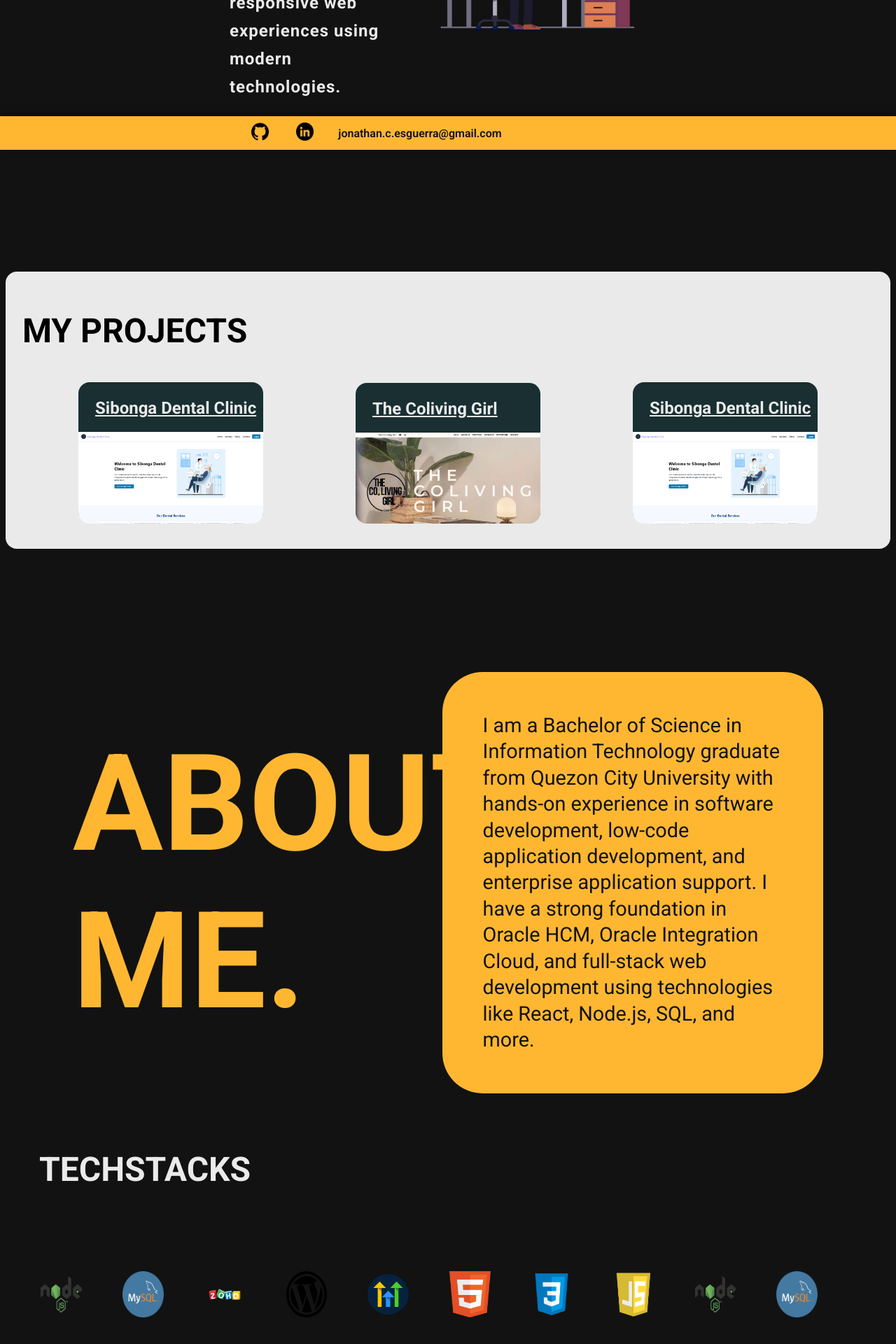
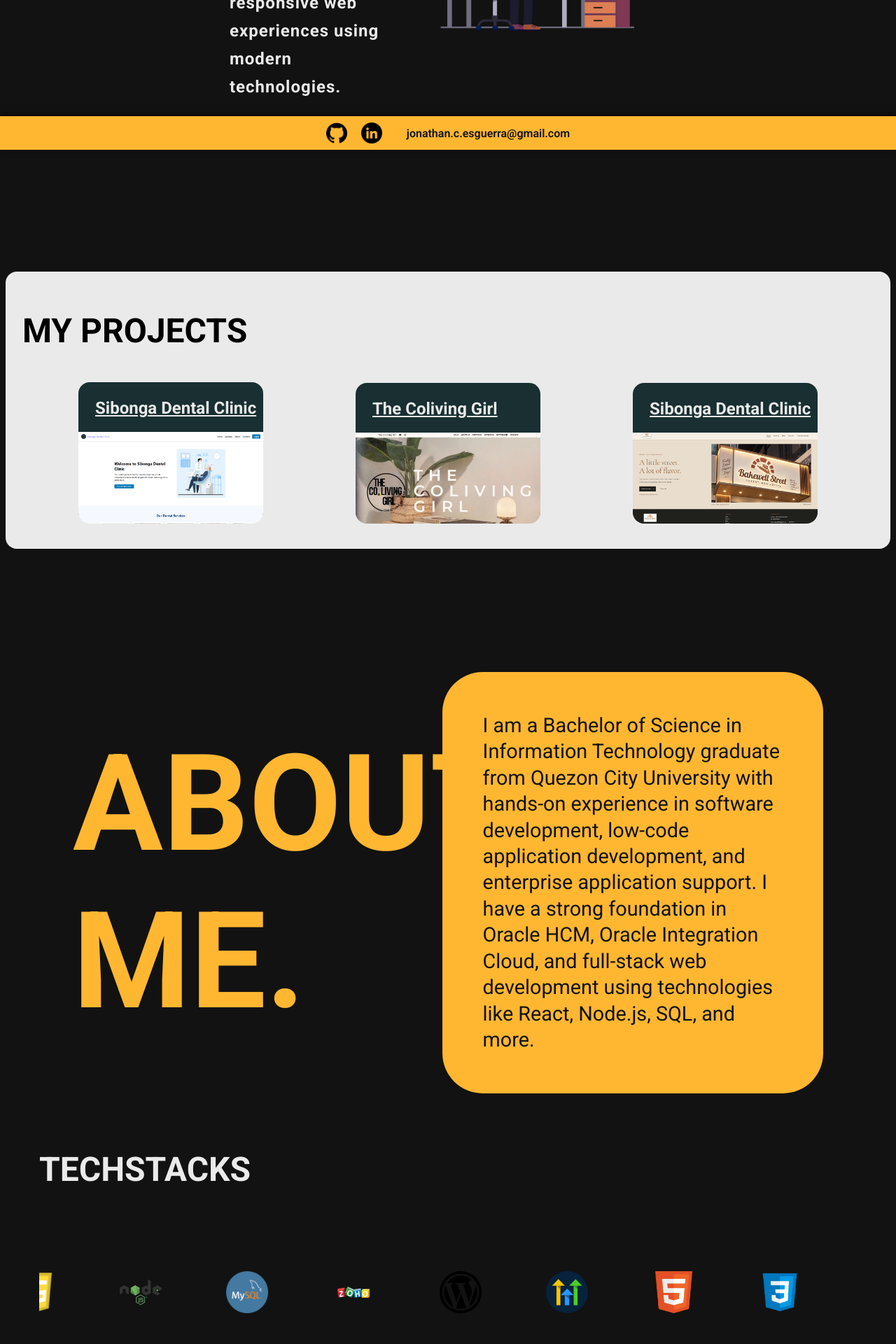
Before and after one commit to Jon-18/portfolio, a React (Create React App) app: page / in a window 1280 px wide. Shown: the part 586-2506 px from the top of the page at 70% size. Built offline with nearby package versions, Linux system fonts and the light colour scheme.

Commit message:
Updated portfolio

```diff
--- a/src/App.js
+++ b/src/App.js
@@ -4,7 +4,7 @@ const projects = [
     description: "",
     link: "https://clinicsibongaclinic.xyz/",
     alternativeLink:
-      "https://front-end-for-dental-cli-git-4868b4-jonathan-esguerras-projects.vercel.app/",
+      "dental-clinic-front-end.vercel.app",
     image: "picture/sibongaDental.png",
   },
   {
@@ -18,8 +18,8 @@ const projects = [
     description: "",
     link: "https://clinicsibongaclinic.xyz/",
     alternativeLink:
-      "https://front-end-for-dental-cli-git-4868b4-jonathan-esguerras-projects.vercel.app/",
-    image: "picture/sibongaDental.png",
+      "https://bakewell-street.vercel.app/",
+    image: "picture/bakewell.png",
   },
 ];
 
@@ -124,26 +124,27 @@ function AboutMe() {
         </div>
       </div>
       <h1>TECHSTACKS</h1>
-      <div className="icon-carousel">
+        <div className="icon-carousel">
         <div className="icon-group">
-          <img src="picture/html.png" alt="HTML ICON" />
-          <img src="picture/css.png" alt="CSS ICON" />
-          <img src="picture/javascript.png" alt="JAVASCRIPT ICON" />
-          <img src="picture/node.png" alt="NODE ICON" />
-          <img src="picture/mysql.png" alt="SQL ICON" />
-          <img src="picture/zoho.svg" alt="ZOHO ICON" />
-          <img src="picture/wordpress.png" alt="WORDPRESS ICON" />
-          <img src="picture/ghl.svg" alt="GHL ICON" />
-          {/* For duplicate*/}
+          <img src="picture/html.png" alt="HTML" />
+          <img src="picture/css.png" alt="CSS" />
+          <img src="picture/javascript.png" alt="JavaScript" />
+          <img src="picture/node.png" alt="Node.js" />
+          <img src="picture/mysql.png" alt="MySQL" />
+          <img src="picture/zoho.svg" alt="Zoho" />
+          <img src="picture/wordpress.png" alt="WordPress" />
+          <img src="picture/ghl.svg" alt="GoHighLevel" />
+        </div>
 
-          <img src="picture/html.png" alt="HTML ICON" />
-          <img src="picture/css.png" alt="CSS ICON" />
-          <img src="picture/javascript.png" alt="JAVASCRIPT ICON" />
-          <img src="picture/node.png" alt="NODE ICON" />
-          <img src="picture/mysql.png" alt="SQL ICON" />
-          <img src="picture/zoho.svg" alt="ZOHO ICON" />
-          <img src="picture/wordpress.png" alt="WORDPRESS ICON" />
-          <img src="picture/ghl.svg" alt="GHL ICON" />
+        <div className="icon-group" aria-hidden="true">
+          <img src="picture/html.png" alt="" />
+          <img src="picture/css.png" alt="" />
+          <img src="picture/javascript.png" alt="" />
+          <img src="picture/node.png" alt="" />
+          <img src="picture/mysql.png" alt="" />
+          <img src="picture/zoho.svg" alt="" />
+          <img src="picture/wordpress.png" alt="" />
+          <img src="picture/ghl.svg" alt="" />
         </div>
       </div>
     </div>
--- a/src/index.css
+++ b/src/index.css
@@ -169,29 +169,57 @@ h1 {
 }
 
 .icon-carousel {
+  width: 100%;
+  overflow: hidden;
+  display: flex;
+  gap: 50px;
   margin-top: 10%;
-  width: 100%;
-  display: flex;
-  overflow: hidden;
-  gap: 1em;
-  scroll-behavior: smooth;
-  -webkit-overflow-scrolling: touch;
-}
-
-.icon-carousel::-webkit-scrollbar {
-  display: none; /* hide scrollbar */
 }
 
 .icon-group {
   display: flex;
-  gap: 5%;
-  animation: scroll 10s linear infinite;
-  cursor: pointer;
+  align-items: center;
+  justify-content: space-around;
+  gap: 50px;
+  flex-shrink: 0;
+  min-width: 100%;
+  animation: marquee 20s linear infinite;
 }
 
 .icon-group img {
-  width: 5%; /* or any fixed size */
-  height: auto;
+  width: 60px;
+  height: 60px;
+  object-fit: contain;
+  flex-shrink: 0;
+}
+
+/* Marquee Animation */
+@keyframes marquee {
+  from {
+    transform: translateX(0);
+  }
+
+  to {
+    transform: translateX(calc(-100% - 50px));
+  }
+}
+
+/* Pause when hovering */
+.icon-carousel:hover .icon-group {
+  animation-play-state: paused;
+}
+
+/* Mobile Responsive */
+@media (max-width: 768px) {
+  .icon-group {
+    gap: 30px;
+    animation-duration: 15s;
+  }
+
+  .icon-group img {
+    width: 45px;
+    height: 45px;
+  }
 }
 
 @keyframes scroll {
@@ -202,33 +230,38 @@ h1 {
     transform: translateX(-50%); /* move left by half the group width */
   }
 }
-
 .footer {
   position: fixed;
   bottom: 0;
   left: 0;
   width: 100%;
-  height: 6%; /* matches padding-bottom */
+  height: 6%;
   background-color: #ffb732;
   color: #121212;
   font-weight: 550;
   display: flex;
   align-items: center;
   justify-content: center;
+  gap: 20px;
   text-align: center;
   box-shadow: 0 -2px 10px rgba(0, 0, 0, 0.5);
 }
 
 .footer a {
-  margin-left: -28em;
+  display: flex;
+  align-items: center;
+  justify-content: center;
 }
 
 .footer p {
-  margin-left: -13em;
+  margin: 0;
+  margin-left: 15px;
 }
 
 .footer img {
-  width: 5%;
+  width: 30px;
+  height: 30px;
+  object-fit: contain;
   cursor: pointer;
 }
 
```
Also changed, not shown: public/picture/bakewell.png (added), 1 other file (tests, documents, lock files or other folders).
